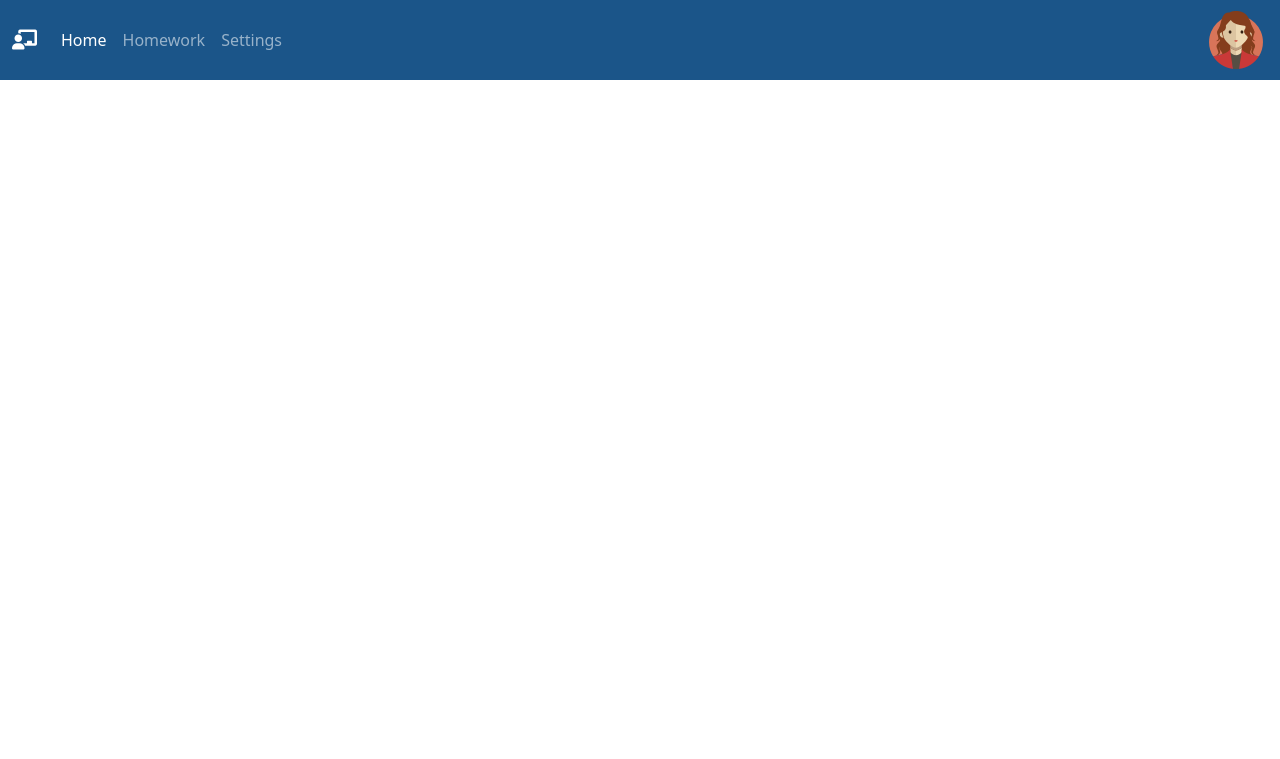
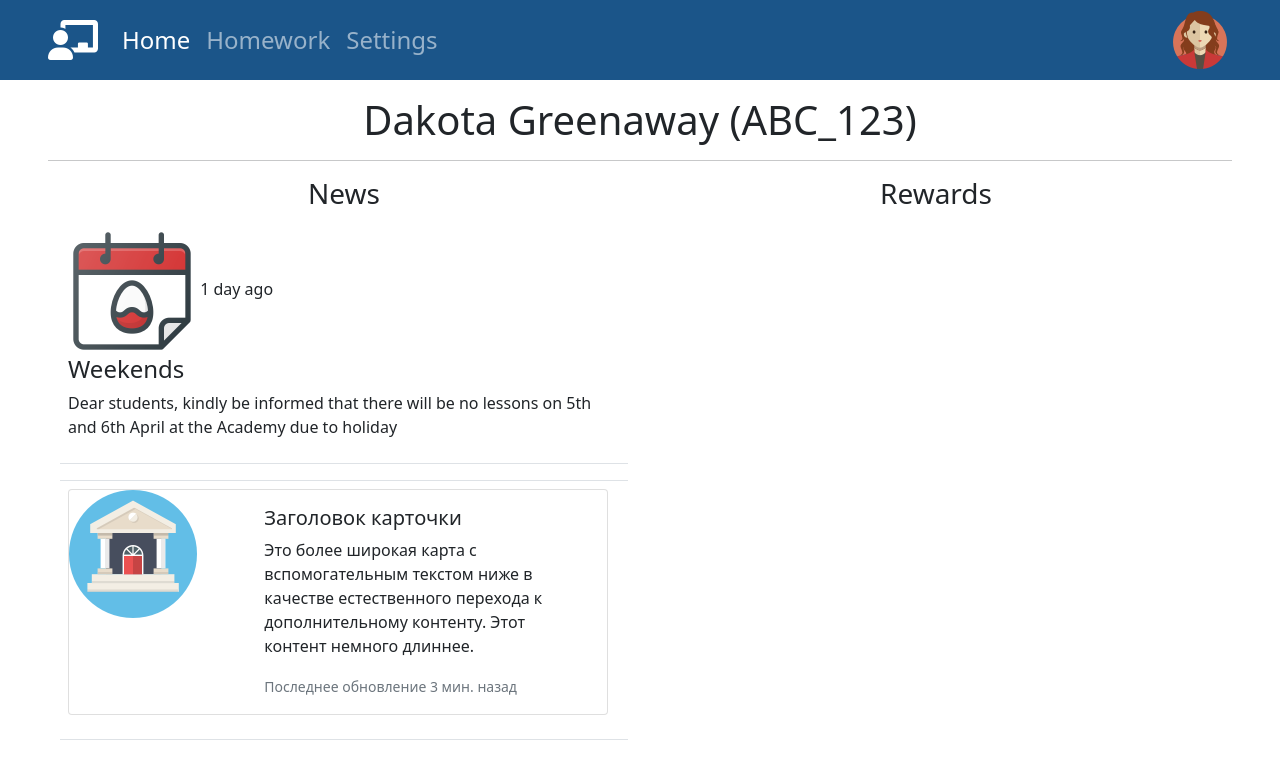
Before and after one commit to cm-ryffel/dz_bootstrap, a plain HTML site: page index.html in a window 1280 px wide. Drawn offline with Linux system fonts and the light colour scheme.

Commit message:
start main part

```diff
--- a/index.html
+++ b/index.html
@@ -1,5 +1,6 @@
 <!DOCTYPE html>
 <html lang="en">
+
 <head>
   <meta charset="UTF-8">
   <meta name="viewport" content="width=device-width
@@ -13,13 +14,15 @@
   <!--Подключаем CSS-->
   <link rel="stylesheet" href="style.css">
 </head>
+
 <body>
   <nav class="navbar navbar-expand-lg navbar-dark header">
-        <div class="container-fluid">
+    <div class="container-fluid px-5 fs-4">
       <a class="navbar-brand" href="#">
-                <i class="fas fa-chalkboard-teacher"></i>
+        <i class="fas fa-chalkboard-teacher fs-1 align-middle"></i>
       </a>
-          <button class="navbar-toggler" type="button" data-bs-toggle="collapse" data-bs-target="#navbarScroll" aria-controls="navbarScroll" aria-expanded="false" aria-label="Переключатель навигации">
+      <button class="navbar-toggler" type="button" data-bs-toggle="collapse" data-bs-target="#navbarScroll"
+        aria-controls="navbarScroll" aria-expanded="false" aria-label="Переключатель навигации">
         <span class="navbar-toggler-icon"></span>
       </button>
       <div class="collapse navbar-collapse" id="navbarScroll">
@@ -40,6 +43,50 @@
       </div>
     </div>
   </nav>
+  <div class="container-fluid px-5 ">
+    <h1 class="d-flex justify-content-center my-3">Dakota Greenaway (ABC_123)</h1>
+    <hr>
+    <div class="row mx-0">
+      <div class="col">
+        <h3 class="text-center">News</h3>
+        <table class="table">
+          <tbody>
+            <tr>
+              <td>
+                <img src="img/holiday.png" alt="">
+                <span>1 day ago</span>
+                <h4>Weekends</h4>
+                <p>Dear students, kindly be informed that there will be no lessons on 5th and 6th April at the Academy due to holiday</p>
+              </td>
+            </tr>
+            <tr>
+              <td></td>
+            </tr>
+            <tr>
+              <td><div class="card mb-3" style="max-width: 540px;">
+                <div class="row g-0">
+                  <div class="col-md-4">
+                    <img src="img/bank.png" class="img-fluid rounded-start" alt="...">
+                  </div>
+                  <div class="col-md-8">
+                    <div class="card-body">
+                      <h5 class="card-title">Заголовок карточки</h5>
+                      <p class="card-text">Это более широкая карта с вспомогательным текстом ниже в качестве естественного перехода к дополнительному контенту. Этот контент немного длиннее.</p>
+                      <p class="card-text"><small class="text-muted">Последнее обновление 3 мин. назад</small></p>
+                    </div>
+                  </div>
+                </div>
+              </div></td>
+            </tr>
+          </tbody>
+        </table>
+      </div>
+      <div class="col">
+        <h3 class="text-center">Rewards</h3>
+      </div>
+    </div>
+  </div>
+
   <!-- подключение скриптового файла библиотеки jquery, необходимого для работы фреймворка -->
   <script src="js/jquery-3.5.1.slim.min.js"></script>
   <!-- подключение скриптового файла библиотеки popper, необходимого для работы фреймворка -->
@@ -47,4 +94,5 @@
   <!-- подключение скриптового файла фреймворка bootstrap -->
   <script src="bootstrap-5.1.3-dist/js/bootstrap.min.js"></script>
 </body>
+
 </html>
--- a/style.css
+++ b/style.css
@@ -1,3 +1,3 @@
-.header{
+.header {
     background-color: #1b5589;
 }
```
Lines whose indentation alone changed are shown as unchanged.
